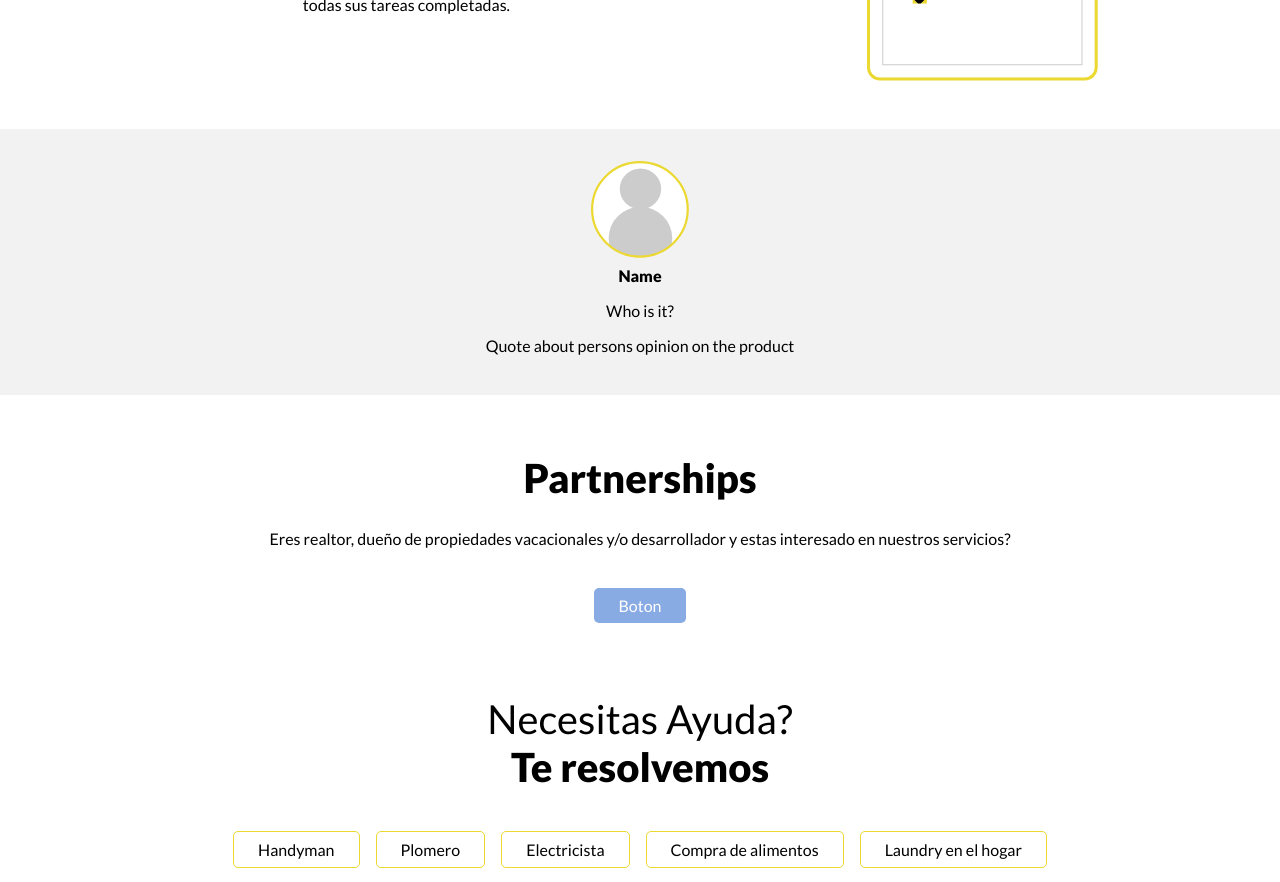
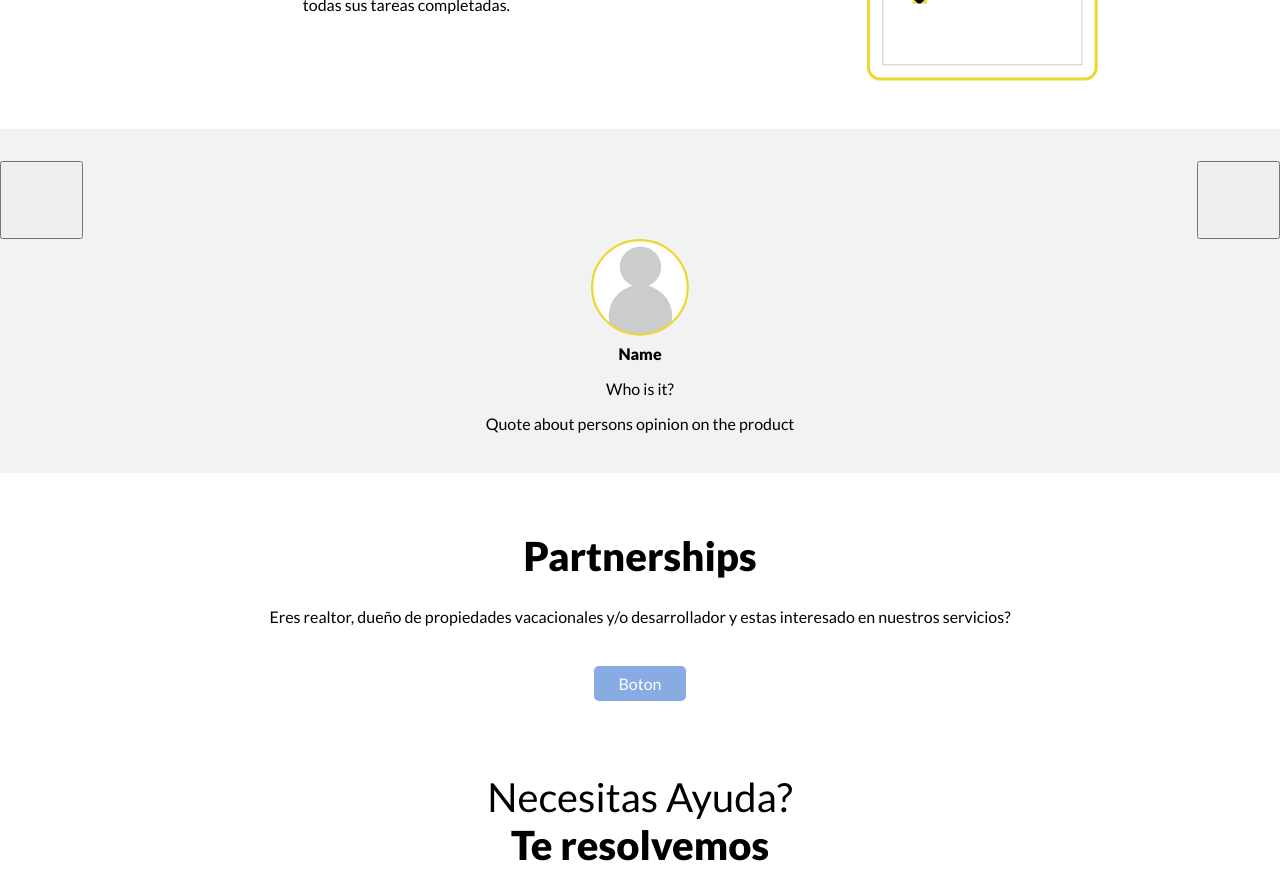
Before and after one commit to bonjouranainc/web-app, a React app in the folder front-end/: page / in a window 1280 px wide. Shown: the part 1960-2842 px from the top of the page. Built offline with nearby package versions, Linux system fonts and the light colour scheme.

Commit message:
Testimonials carrousel started

```diff
--- /dev/null
+++ b/front-end/src/scenes/Landing/components/Testimonials/components/Navigation.js
@@ -0,0 +1,22 @@
+import React, { Component } from 'react';
+
+import Testimonial1 from './Testimonial1.js'
+
+import '../styles.css';
+
+class Navigation extends Component {
+  render() {
+    return (
+      <div className='navigation'>
+        <button onClick={ this.props._previousSlide }>
+          <i className="material-icons">&#xE5C4;</i>
+        </button>
+        <button onClick={ this.props._nextSlide }>
+          <i className="material-icons">&#xE5C8;</i>
+        </button>
+      </div>
+    );
+  }
+}
+
+export default Navigation;
--- /dev/null
+++ b/front-end/src/scenes/Landing/components/Testimonials/components/Testimonial1.js
@@ -0,0 +1,28 @@
+import React, { Component } from 'react';
+
+import Navigation from './Navigation.js';
+
+import '../styles.css';
+
+import url from '../../../images/svg/testimonial-img.svg';
+
+class Testimonial1 extends Component {
+  render() {
+    return (
+      <div className='testimonials wrapper'>
+        <Navigation
+          _nextSlide={this.props._nextSlide}
+          _previousSlide={this.props._previousSlide}
+        />
+        <div className='col'>
+          <img src={ url } />
+          <p className='b-txt'>Name</p>
+          <p>Who is it?</p>
+          <p>Quote about persons opinion on the product</p>
+        </div>
+      </div>
+    );
+  }
+}
+
+export default Testimonial1;
--- /dev/null
+++ b/front-end/src/scenes/Landing/components/Testimonials/components/Testimonial2.js
@@ -0,0 +1,28 @@
+import React, { Component } from 'react';
+
+import Navigation from './Navigation.js';
+
+import '../styles.css';
+
+import url from '../../../images/svg/testimonial-img.svg';
+
+class Testimonial2 extends Component {
+  render() {
+    return (
+      <div className='testimonials wrapper'>
+        <Navigation
+          _nextSlide={this.props._nextSlide}
+          _previousSlide={this.props._previousSlide}
+        />
+        <div className='col'>
+          <img src={ url } />
+          <p className='b-txt'>Name</p>
+          <p>Testimonial 2</p>
+          <p>Quote about persons opinion on the product</p>
+        </div>
+      </div>
+    );
+  }
+}
+
+export default Testimonial2;
--- a/front-end/src/scenes/Landing/components/Testimonials/index.js
+++ b/front-end/src/scenes/Landing/components/Testimonials/index.js
@@ -1,21 +1,48 @@
 import React, { Component } from 'react';
 
-import './styles.css';
-
-import url from '../../images/svg/testimonial-img.svg';
+import Testimonial1 from './components/Testimonial1.js';
+import Testimonial2 from './components/Testimonial2.js';
+import Navigation from './components/Navigation.js';
 
 class Testimonials extends Component {
+  constructor(props) {
+    super(props);
+    this.state = {
+      testimonial: 1
+    };
+
+    this._nextSlide = this._nextSlide.bind(this);
+    this._previousSlide = this._previousSlide.bind(this);
+  }
+
   render() {
+
     return (
-      <div className='testimonials wrapper'>
-        <div className='col'>
-          <img src={ url } />
-          <p className='b-txt'>Name</p>
-          <p>Who is it?</p>
-          <p>Quote about persons opinion on the product</p>
-        </div>
+      <div>
+        { this.state.testimonial === 1 ?
+          <Testimonial1
+            _nextSlide={this._nextSlide}
+            _previousSlide={this._previousSlide}
+          />
+          : null }
+        { this.state.testimonial === 2 ?
+          <Testimonial2
+            _nextSlide={this._nextSlide}
+            _previousSlide={this._previousSlide}
+          />
+          : null }
       </div>
     );
+  }
+
+  _nextSlide() {
+    console.log('next working');
+    {/*this.setState({ testimonial: this.state.testimonial + 1 }) */}
+  }
+
+  _previousSlide() {
+    console.log('back working');
+    {/* this.setState({ testimonial: this.state.testimonial - 1 }) */}
   }
 }
 
--- a/front-end/src/scenes/Landing/components/Testimonials/styles.css
+++ b/front-end/src/scenes/Landing/components/Testimonials/styles.css
@@ -10,3 +10,21 @@
 .testimonials p {
   margin: 0.5em;
 }
+
+.navigation {
+  height: 100%;
+  width: 100%;
+  display: flex;
+  justify-content: space-between;
+  align-items: center;
+}
+
+.navigation i {
+  padding: 0.5em;
+}
+
+@media only screen and (min-width: 768px) {
+  .navigation i {
+    padding: 1em;
+  }
+}
```
